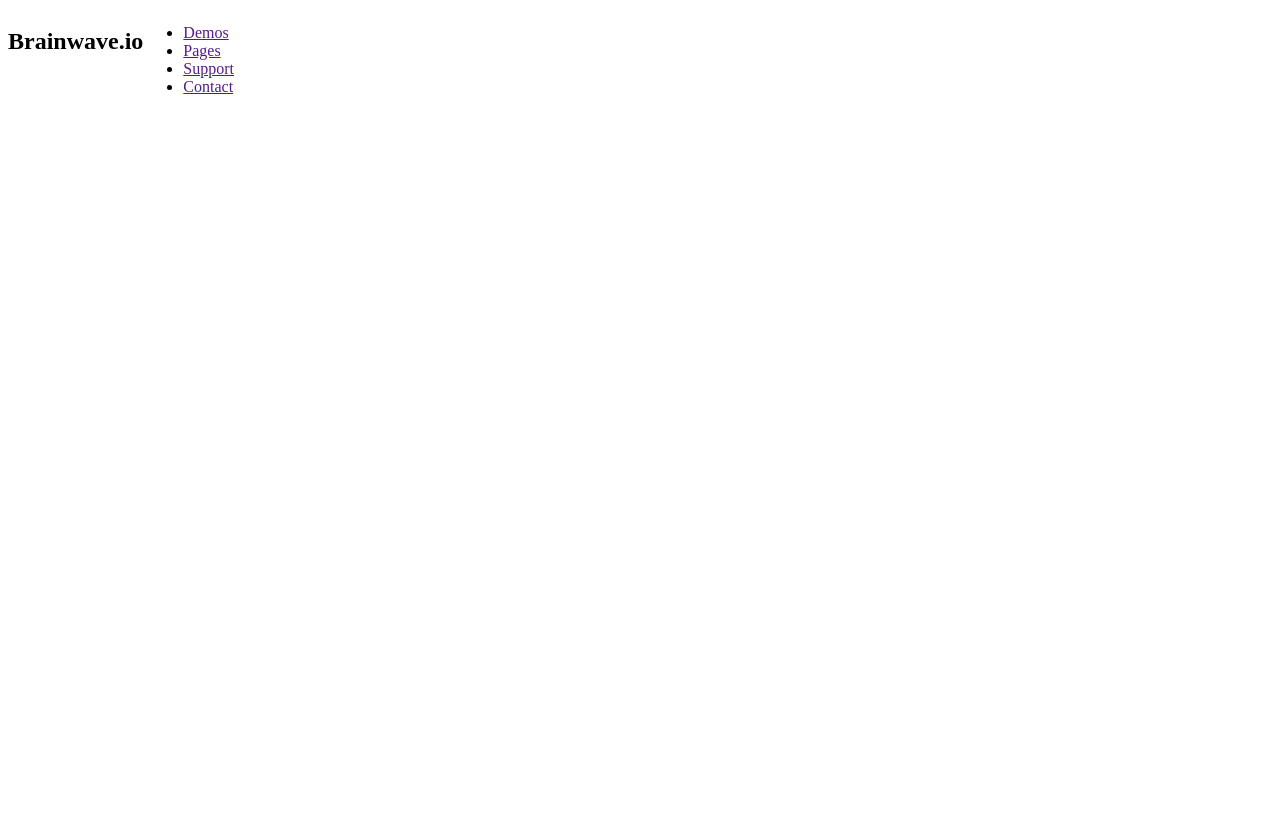
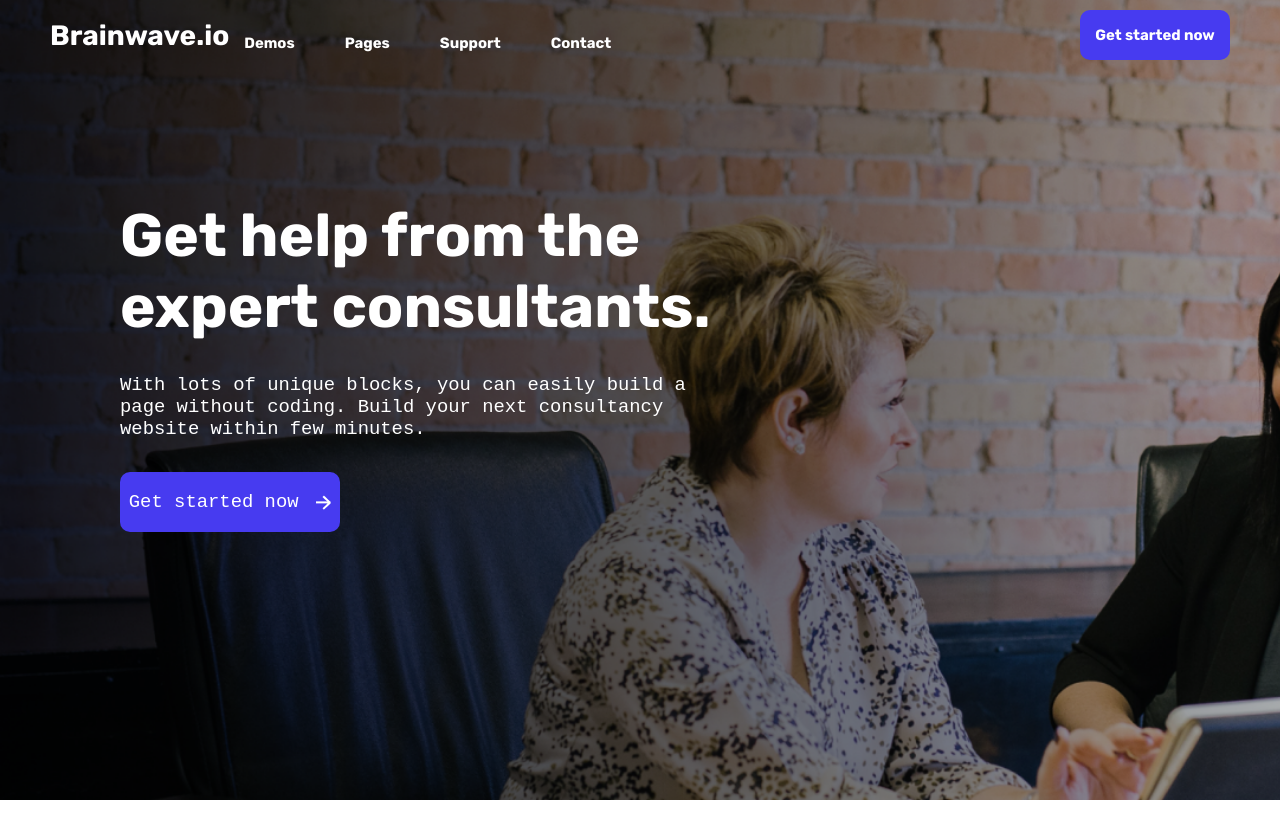
Before and after one commit to Jpedr0098/prova_HTML, a plain HTML site: page index.html in a window 1280 px wide. Drawn offline with Linux system fonts and the light colour scheme; files that its build step writes are made by us from their sources.

Commit message:
Header da pagina

```diff
--- a/assets/CSS/style.css
+++ b/assets/CSS/style.css
@@ -1,6 +1,46 @@
+@import url('httpsfonts.googleapis.comcss2family=Sonowght@200..800&display=swap');
+@import url('https://fonts.googleapis.com/css2?family=Rubik:ital,wght@0,300..900;1,300..900&display=swap');
+:root{
+    --btn: #473BF0;
+    --text-black: #161C2D;
+    --text-white: #FFFFFF;
+    --detalhe: #68D585;
+
+    --font-title: 'Rubik', monospace;
+    --font-body: 'Sonowght', monospace;
+}
+
+*{
+    list-style: none;
+    text-decoration: none;
+    margin: 0;
+    padding: 0;
+}
+
 header {
     width: 100vw;
     height: 100vh;
+}
+
+h1 {
+    font-family: var(--font-title);
+    color: var(--text-white);
+    font-weight: 700;
+    font-size: 1.75rem;
+}
+
+p {
+    font-family: var(--font-body);
+    color: var(--text-white);
+    font-weight: 400;
+    font-size: 1.18rem;
+}
+
+a {
+    font-family: var(--font-title);
+    color: var(--text-white);
+    font-weight: 700;
+    font-size: 0.93rem;
 }
 
 #header_bg::before{
@@ -14,7 +54,70 @@ header {
     z-index: -10;
 }
 
+#header {
+    display: flex;
+    flex-direction: row;
+    align-items: center;
+    justify-content: space-between;
+    padding: 10px 50px 10px 50px;
+}
+
 #nav-bar {
     display: flex;
     flex-direction: row;
+    align-items: flex-end;
+    gap:15px;
 }
+
+#nav-bar ul {
+    display: flex;
+    flex-direction: row;
+    gap: 50px
+}
+
+#botao-nav {
+    display: flex;
+    width: 150px;
+    height: 50px;
+    background-color: var(--btn);
+    border-radius: 10px;
+    flex-direction: column;
+    align-items: center;
+    justify-content: center;
+}
+
+#texto-central {
+    display: flex;
+    flex-direction: column;
+    justify-content: center;
+    gap: 2rem;
+    width: 37rem;
+    height: 22rem;
+    margin: 120px;
+}
+
+#texto-central h1{
+    font-family: var(--font-title);
+    font-size: 700;
+    font-size: 3.75rem;
+}
+
+#texto-central p {
+    font-family: var(--font-body);
+    font-weight: 400;
+    font-size: 1.18rem;
+}
+
+#botao-text a{
+    display: flex;
+    width: 220px;
+    height: 60px;
+    flex-direction: row;
+    align-items: center;
+    justify-content: space-around;
+    background-color: var(--btn);
+    border-radius: 10px;
+    font-size: 1rem;
+    font-weight: 700;
+    font-family: var(--font-body);
+}
--- a/index.html
+++ b/index.html
@@ -4,11 +4,12 @@
     <meta charset="UTF-8">
     <meta name="viewport" content="width=device-width, initial-scale=1.0">
     <title>Document</title>
-    <link rel="stylesheet" href="style.css">
+    <link rel="stylesheet" href="./assets/CSS/style.css">
 </head>
 <body>
-    <header>
-        <section id="nav-bar">
+    <header id="header_bg">
+        <section id="header">
+            <div id="nav-bar">
                 <h1>Brainwave.io</h1>
                 <ul>
                     <li><a href="">Demos</a></li>
@@ -16,6 +17,22 @@
                     <li><a href="">Support</a></li>
                     <li><a href="">Contact</a></li>
                 </ul>
+            </div>
+            <div id="botao-nav">
+                <a href="">Get started now</a>
+            </div>
+        </section>
+        <section id="texto-central">
+            <h1>Get help from the expert consultants.</h1>
+            <p>With lots of unique blocks, you can easily build a page without coding. Build your next consultancy website within few minutes.</p>
+            <div id="botao-text">
+                <a href="">
+                    <p>Get started now</p>
+                    <img src="./assets/images/seta.png" alt="seta">
+                </a>
+            </div>
+
+
         </section>
     </header>
     <main></main>
```
Also changed, not shown: assets/images/seta.png (added). Lines whose indentation alone changed are shown as unchanged.
